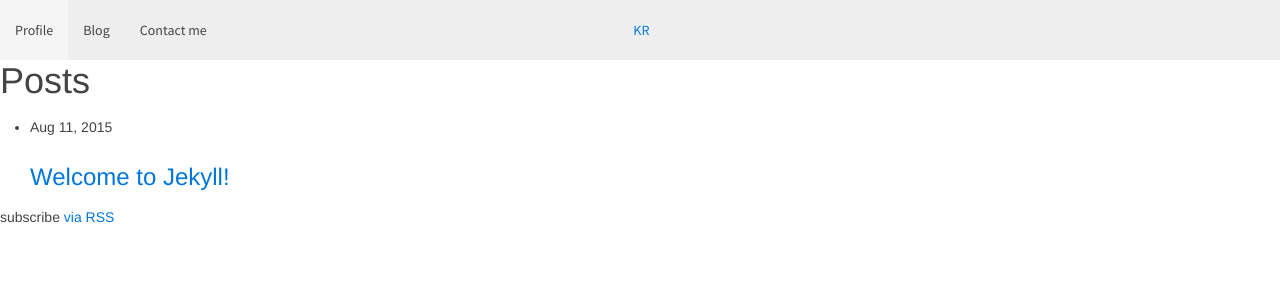
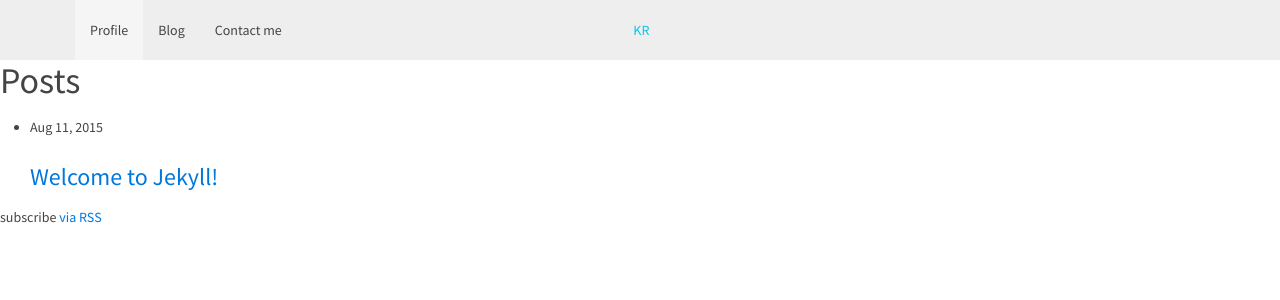
Before and after one commit to kreighza/kreighza.github.io, a Jekyll site: the page built from blog.html, in a window 1280 px wide. Shown: the top 300 px of the page. Built offline with Jekyll 4.4.1, drawn with Linux system fonts in a browser that asks for light colours.

Commit message:
add profile photo add initial values for index.html

```diff
--- a/_includes/header.html
+++ b/_includes/header.html
@@ -1,5 +1,6 @@
-<nav class="uk-navbar font-family-regular">
+<nav class="uk-sticky-placeholder uk-navbar font-family-regular">
 
+    <div class="uk-container uk-container-center">
         <ul class="uk-navbar-nav uk-hidden-small">
         <li class="uk-active"><a href="/index.html" >Profile</a></li>
         <li><a href="/blog.html">Blog</a></li>
@@ -8,7 +9,9 @@
 
         <a href="#offcanvas-1" class="uk-navbar-toggle uk-visible-small" data-uk-offcanvas=""></a>
         <div class="uk-navbar-content uk-navbar-center ">
-    <a href="/index.html" class="font-family-regular">KR</a>
+        <a href="/index.html" class="font-family-regular font-color-blue">KR</a>
+        </div>
     </div>
 
+
 </nav>
--- a/_sass/_base.scss
+++ b/_sass/_base.scss
@@ -1,3 +1,53 @@
+body, h1, h2, h3, h4, h5, h6,
+.uk-navbar-nav > li > a { font-family: $base-font-family; }
+
+/* Base
+ ========================================================================== */
+
+html {
+    overflow-y: scroll;
+    -webkit-font-smoothing: antialiased;
+    -moz-osx-font-smoothing: grayscale;
+}
+
+
+/* Layout
+ ========================================================================== */
+
+.kr-background { background: $blue; }
+
+/*
+ * Blocks
+ */
+
+.kr-middle,
+.kr-section,
+.kr-footer {
+    padding: 50px 0;
+    height: 100%;
+}
+
+
+
+/* Tablet and bigger */
+@media (min-width: 768px) {
+
+    .kr-middle,
+    .kr-section,
+    .kr-footer { padding: 90px 0; }
+
+}
+
+/* Large screen and bigger */
+@media (min-width: 1220px) {
+
+    .kr-middle,
+    .kr-section,
+    .kr-footer { padding: 120px 0; }
+
+}
+
+
 .uk-navbar-nav > li > a,
 .uk-navbar-content{
     height: $nav-height;
--- a/_sass/_helper.scss
+++ b/_sass/_helper.scss
@@ -1,3 +1,6 @@
+/* Font Family
+ ========================================================================== */
+
 .font-family-regular a,
 .font-family-regular ul li a,
 .font-family-regular {
@@ -9,10 +12,50 @@
     font-weight: 200;
 }
 
+/* Font Size
+ ========================================================================== */
+
 .font-size-big {
-    font-size: 40pt;
+    font-size: 40px;
 }
 
+.font-size-medium {
+    font-size: 30px;
+}
+
+.font-size-regular {
+    font-size: 20px;
+}
+
+.font-size-small {
+    font-size: 10px;
+}
+
+/* Font Colors
+ ========================================================================== */
+
+.font-color-blue {
+    color: $blue;
+}
+
+
+/* Font Effects
+ ========================================================================== */
+
+.uppercase {
+    text-transform: uppercase;
+}
+
+
+/* Margins
+ ========================================================================== */
 .m-t-60 {
     margin-top: $nav-height;
 }
+
+
+/* Backgrounds
+ ========================================================================== */
+.bg-black {
+    background: #1D1F21;
+}
--- a/css/main.scss
+++ b/css/main.scss
@@ -8,6 +8,9 @@
 // Our variables
 $base-font-family: "Source Sans Pro", serif;
 $nav-height: 60px;
+
+// colors
+$blue: #0AC5E6;
 
 
 // Width of the content area
```
Also changed, not shown: index.html (+11 -9 lines), images/profile-photo.jpg (added). Lines whose indentation alone changed are shown as unchanged.
